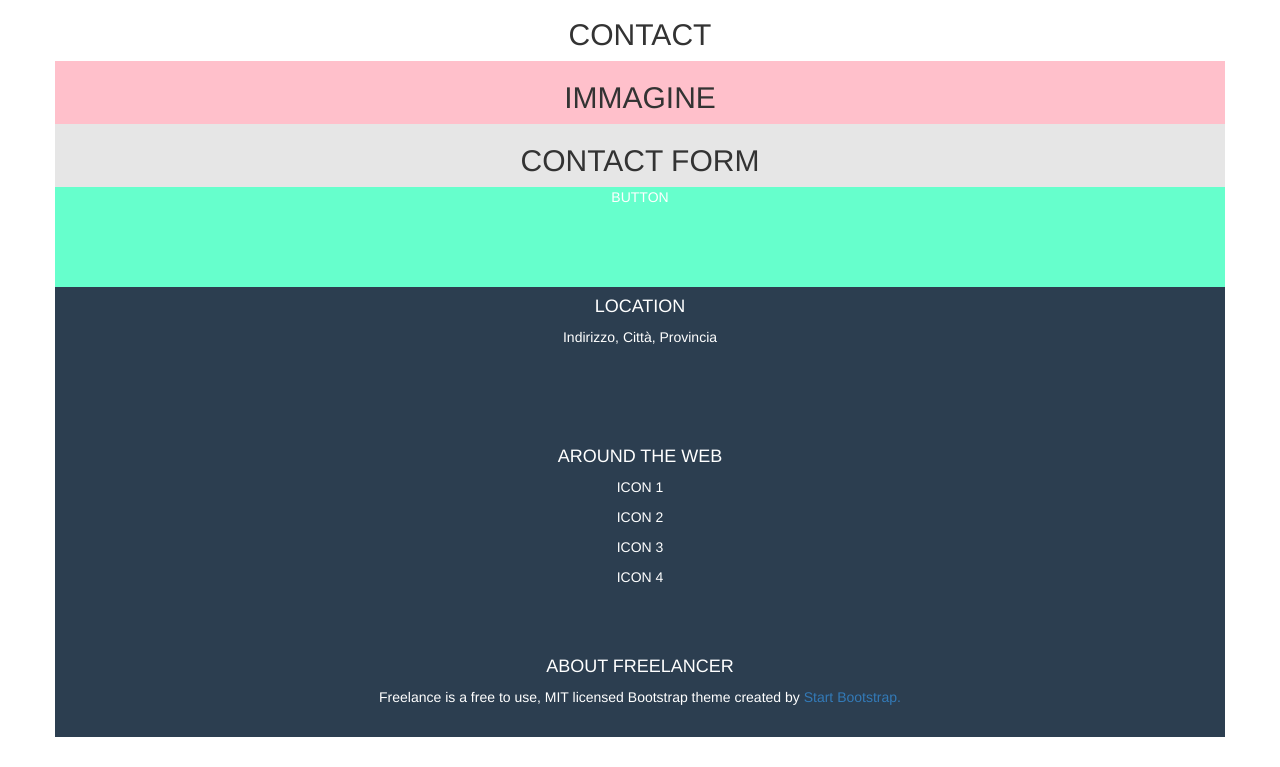
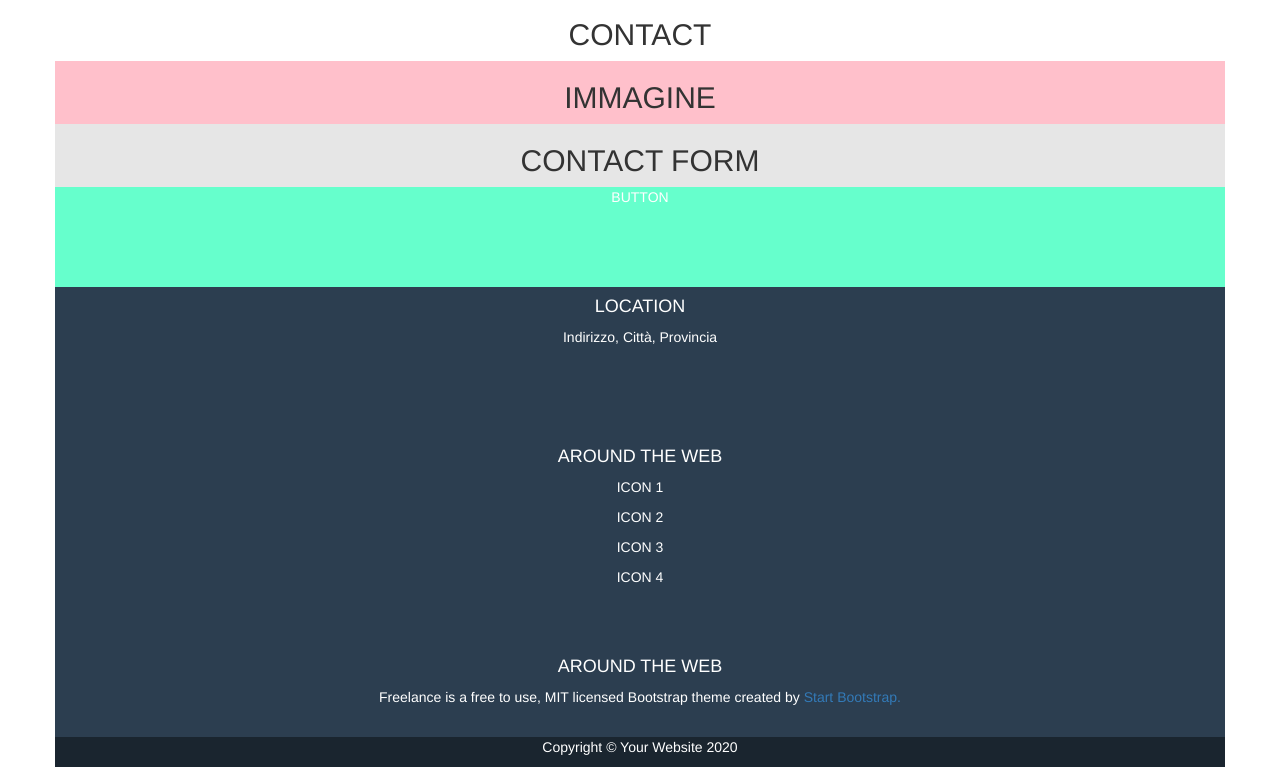
Before and after one commit to antoniaparini/html-css-bootstrap-freelancer, a plain HTML site: page index.html in a window 1280 px wide. Shown: the part 1216-1983 px from the top of the page. Before the commit the page ends 1953 px from the top, so only its background shows below. Drawn offline with nearby package versions, Linux system fonts and the light colour scheme.

Commit message:
Prj - Bootstrap Freelance 09

```diff
--- a/css/style.css
+++ b/css/style.css
@@ -56,3 +56,7 @@ color: white;
 .row-pad{
   padding-bottom: 20px;
 }
+
+.ft-bottom-copy{
+  background-color: #1a252f;
+}
--- a/index.html
+++ b/index.html
@@ -160,16 +160,24 @@
           <p class="text-center p-white">ICON 4</p>
         </div>
       </div>
-      <!--Contact Area Contact form-->
+
       <div class="row">
         <div class="col-xs-12 background-blue">
-          <h4 class="text-center h2-white h4-top-marg">ABOUT FREELANCER</h4>
+          <h4 class="text-center h2-white h4-top-marg">AROUND THE WEB</h4>
           <p class="text-center p-white">Freelance is a free to use, MIT licensed Bootstrap theme created by <a href="#">Start Bootstrap.</a></p>
+
+        </div>
+      </div>
+      <!--Footer Bottom Copyright-->
+      <div class="row">
+        <div class="col-xs-12 p-margin-top ft-bottom-copy">
+          <p class="text-center p-white ">Copyright © Your Website 2020</p>
         </div>
       </div>
 
 
-      <!--Footer Bottom-->
+
+
 
     </footer>
 
```
